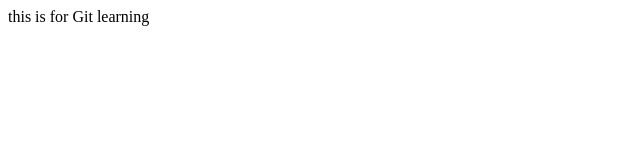
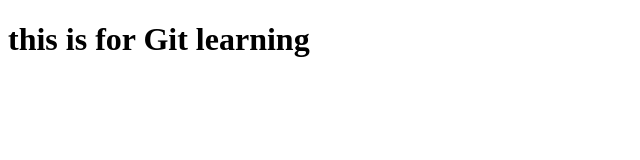
Before and after one commit to magnumop/git-repo, a plain HTML site: page index.html in a window 1280 px wide. Shown: the whole page, without its empty margins (0-640 px from the left). Drawn offline with Linux system fonts and the light colour scheme.

Commit message:
Update index.html

```diff
--- a/index.html
+++ b/index.html
@@ -6,6 +6,7 @@
     <title>Document</title>
 </head>
 <body>
-    this is for Git learning
+   <h1> this is for Git learning
+</h1>
 </body>
 </html>
```
